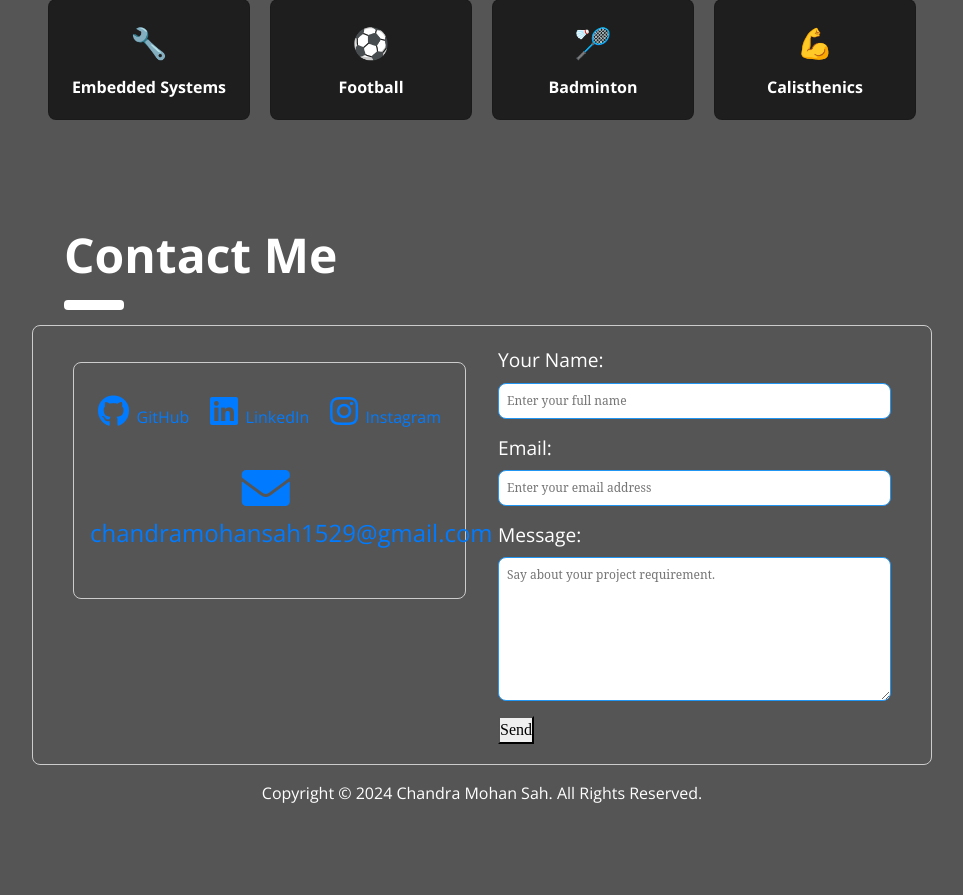
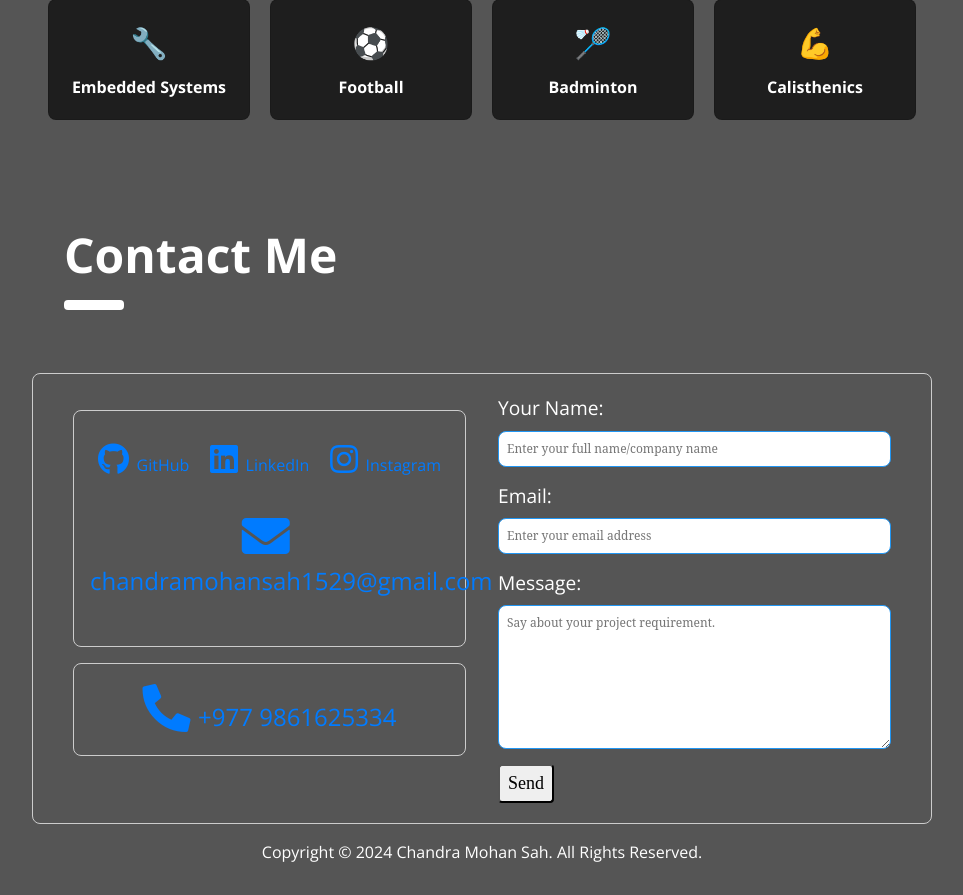
Before and after one commit to ChandraMohan-Sah/Dynamic-Portfolio-Site, a Django app: page / in a window 1280 px wide. Shown: the part 3242-4137 px from the top of the page, without its empty margins (308-1271 px from the left). Before the commit the page ends 4045 px from the top, so only its background shows below. Run offline with Django 5.2, Linux system fonts and the light colour scheme; some libraries are stand-ins or nearby versions.

Commit message:
Done Little more maintenence

```diff
--- a/Portfolio/app_mydetail/api_of_mydetail/views.py
+++ b/Portfolio/app_mydetail/api_of_mydetail/views.py
@@ -15,7 +15,7 @@ project_list = [
         "image": "app_mydetail/images/gps.png",
         "serial": "One",
         "year": 2024,
-        "description": "The Public Transport Assistant for Estimated Time of Arrival (ETA) project aims to revolutionize the way people navigate public transport systems by providing real-time, accurate information about arrival times, delays, and optimal routes.",
+        "description": "The Public Transport Assistant project provides real-time, accurate ETA, delays, and optimal routes for better navigation.",
         "link": "https://github.com/ChandraMohan-Sah/Public_Transport_Assistent"
     },
     {
@@ -31,7 +31,7 @@ project_list = [
         "image": "app_mydetail/images/cnn.png",
         "serial": "Three",
         "year": 2024,
-        "description": "Designed a CNN architecture for image classification that processed 28x28 images, sequentially applied convolutional layers with batch normalization, ReLU activation, and max pooling, then flattened features through fully connected layers, achieving classification into 10 digit classes using softmax",
+        "description": "Designed a CNN for 28x28 image classification, using conv layers, batch norm, ReLU, max pooling, and softmax for 10 digit classes.",
         "link": "https://colab.research.google.com/drive/13vTqkwE9-gm4gjVB_gInMROr69mCXOui"
     },
     {
@@ -176,7 +176,7 @@ def ContactPOST(request):
                 server.sendmail(sender_email, recipient_email, email_message)
 
             # Add a success message
-            messages.success(request, "Thanks For Approaching Me!")
+            messages.success(request, "Thank you for reaching out!")
 
             # Save form and redirect
             # form.save()
--- a/Portfolio/app_mydetail/forms.py
+++ b/Portfolio/app_mydetail/forms.py
@@ -25,7 +25,7 @@ class ContactForm(forms.ModelForm):
             'fullname': forms.TextInput(
                 attrs={
                     'class': 'w3-input w3-border w3-border-blue w3-round-large w3-small',  # You can keep if needed
-                    'placeholder': 'Enter your full name',
+                    'placeholder': 'Enter your full name/company name',
                     'style': 'width: 100%; margin-bottom: 15px;'
                 }
             ),
--- a/Portfolio/app_mydetail/templates/app_mydetail/8footer.html
+++ b/Portfolio/app_mydetail/templates/app_mydetail/8footer.html
@@ -15,11 +15,12 @@
             <hr style="width:50px;border:5px solid white;" class="w3-round">
         </div>
     </div>
-
+    <br><br>
 </div>
 
 
 <div class="w3-content w3-round w3-padding-large w3-border w3-round-large" style="max-width: 100%">
+
     <div class="w3-row">
 
         <!-- Left Half with Image -->
@@ -35,10 +36,17 @@
                         <a href="mailto:chandramohansah1529@gmail.com"><i class="fas fa-envelope fa-2x mr-2"></i>chandramohansah1529@gmail.com</a>
                     </p>
                 </div>
+
+                        <!-- Phone Number -->
+                <p style="font-size: 1.5em; padding: 20px;" class="w3-panel w3-round-large w3-border w3-center ">
+                    <a href="tel:+1234567890"><i class="fas fa-phone-alt fa-2x mr-2"></i>+977 9861625334</a>
+                </p>
+
+
         </div>
         <!-- Right Half with Contact Form -->
         <div class="w3-col l6 w3-padding ">
-            <form  method="POST" class="w3-serif">
+            <form action="#" method="POST" class="w3-serif">
                 {% csrf_token %}
                 <div class="custom_style">
                     {{ form_data.fullname.label_tag }}
@@ -55,7 +63,7 @@
                     {{ form_data.description }}
                     {{ form_data.description.errors }}
                 </div>
-                <button>Send</button>
+                <button class="w3-round w3-large w3-padding-small w3-hover-green">Send</button>
             </form>
         </div>
 
--- a/Portfolio/templates/base.html
+++ b/Portfolio/templates/base.html
@@ -27,10 +27,11 @@
             <div class="messages w3-panel w3-round-large w3-pink w3-center w3-large" style="width:100%; position: relative;">
                 <button class="close-btn" onclick="this.parentElement.style.display='none'" style="position: absolute; top: 5px; right: 10px; background: none; border: none; font-size: 20px; font-weight: bold; cursor: pointer;">&times;</button>
                 {% for message in messages %}
-                <class="w3-serif w3-xlarge {{ message.tags }}">{{ message }}</class>
+                    <p class="w3-serif w3-xlarge {{ message.tags }}" style="font-size: 2em;">{{ message }}</p>
                 {% endfor %}
             </div>
         {% endif %}
+
 
 
       <!-- Header -->
```
Lines whose indentation alone changed are shown as unchanged.
